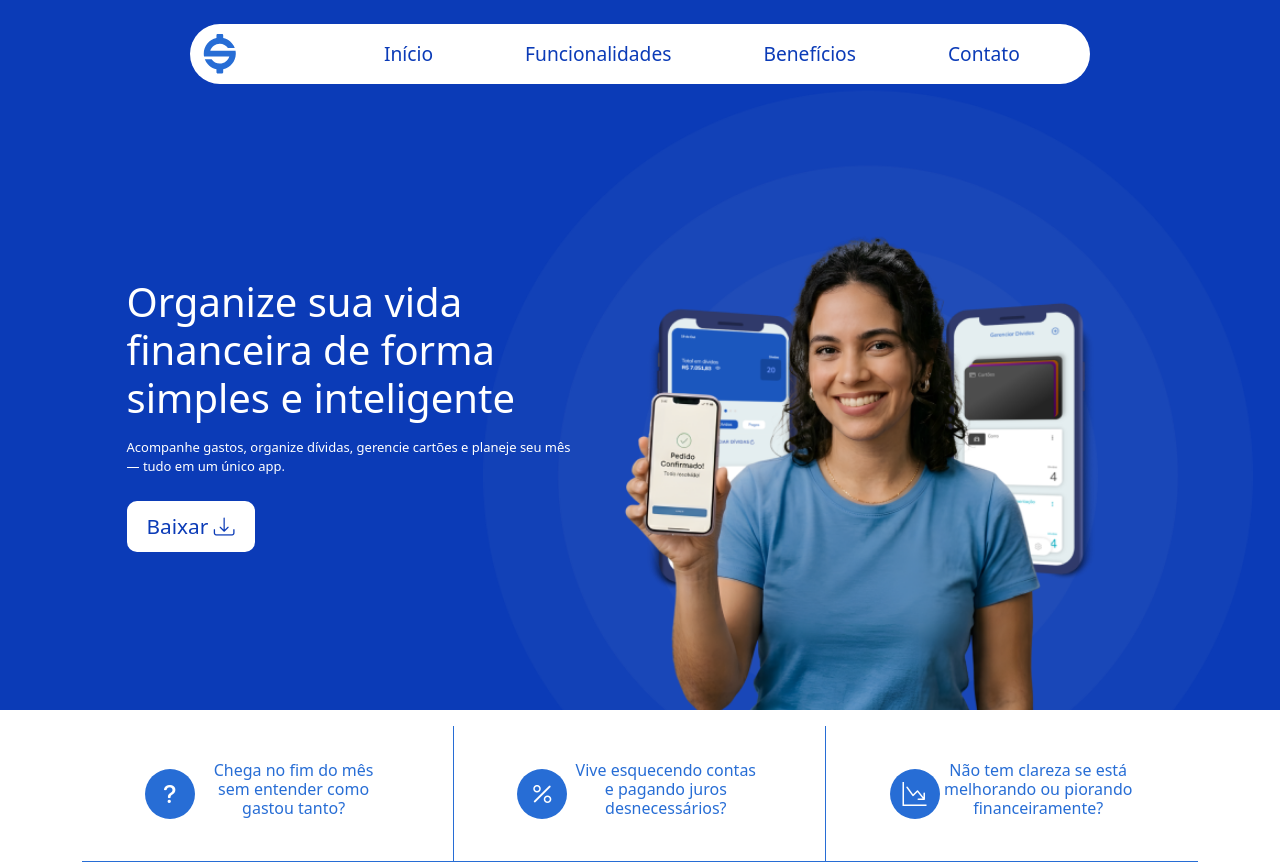
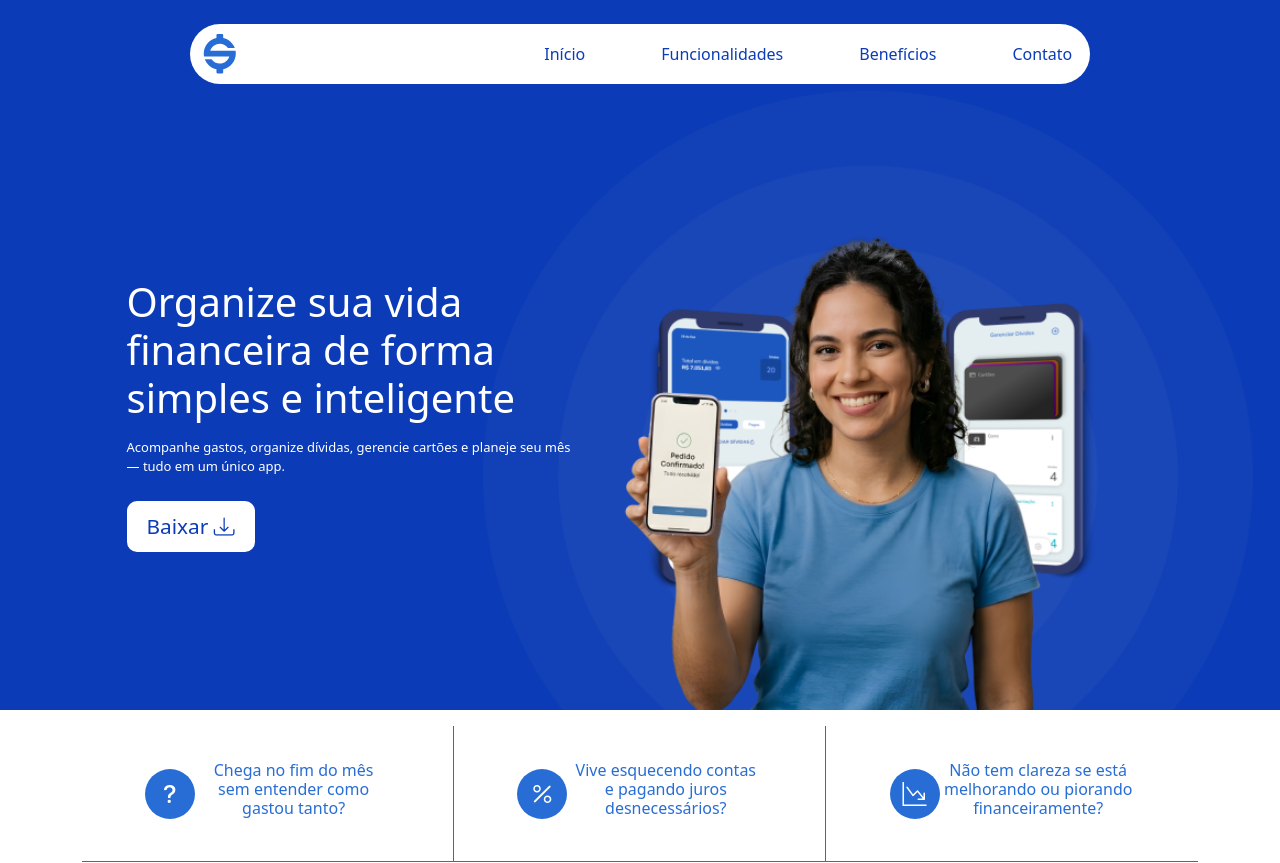
Before and after one commit to ViniciusKLima/ControleFinanceiro-WEB, a React (Vite) app: page / in a window 1280 px wide. Shown: the top 863 px of the page. Built offline with nearby package versions, Linux system fonts and the light colour scheme.

Commit message:
Ajustes animação header

```diff
--- a/src/Components/header/header.css
+++ b/src/Components/header/header.css
@@ -6,14 +6,14 @@
   width: 80%;
   max-width: 900px;
   background: white;
-  padding: 0 0 0 10px;
+  padding: 10px 0px 10px 10px;
   border-radius: 100px;
   z-index: 999;
   transition: background-color 0.5s ease-out;
   overflow: hidden;
 
   .logo {
-    margin: 10px 0;
+    margin: 0;
 
     path {
       fill: var(--azul-principal);
@@ -22,29 +22,48 @@
   }
 
   nav {
-    font-size: 1.2rem;
-    width: 80%;
+    overflow: hidden;
 
     ul {
-      gap: 80px !important;
-      transition: gap 1s ease;
+      padding-right: 10px;
+      transition: all 1s ease;
+      transform: translateX(170px);
+    }
+
+    .nav-item {
+      margin-right: 5vw;
+      transition: all 1.2s ease-in-out;
+    }
+
+    .nav-item:last-child {
+      margin: 0;
     }
 
     .btn-nav {
       background: none;
       border: none;
       color: var(--bg-principal);
-      transition: color 0.5s ease;
+      transition: all 0.5s ease;
     }
     .btn-download {
       border: none;
-      border-radius: 0px;
-      font-size: 0;
+      border-radius: 40px;
+      font-size: 1rem;
       background-color: var(--bg-secundario);
       color: var(--azul-principal);
-      width: 150px;
-      transition: all 3s ease;
+      padding: 0 20px;
+      height: 40px;
     }
+  }
+
+  .btn-menu {
+    background: none;
+    border: none;
+    padding: 0 10px 0 0;
+
+    color: var(--azul-principal);
+    max-height: 40px;
+    font-size: 3rem;
   }
 }
 
@@ -55,25 +74,20 @@
     fill: white !important;
   }
   nav {
-    gap: 10px;
+    ul {
+      transform: translateX(0);
+    }
 
-    ul {
-      margin-right: 15px !important;
-      gap: 35px !important;
+    .nav-item {
+      margin-right: 3vw;
     }
 
     .btn-nav {
-      background: none;
-      border: none;
       color: white;
     }
-    .btn-download {
-      border: none;
-      border-radius: 40px;
-      font-size: 1.2rem;
-      background-color: var(--bg-secundario);
-      color: var(--azul-principal);
-      padding: 12px 25px;
-    }
+  }
+
+  .btn-menu{
+    color: white;
   }
 }
--- a/src/Components/header/header.jsx
+++ b/src/Components/header/header.jsx
@@ -35,20 +35,14 @@ function Header() {
           fill="none"
           xmlns="http://www.w3.org/2000/svg"
         >
-          <path
-            d="M24.1211 0C25.0223 2.0197e-05 25.7528 0.730638 25.7529 1.63184V5.29688C32.7848 6.82846 38.5144 11.8471 41.04 18.4502H31.9941C29.6101 15.0657 25.6714 12.8545 21.2168 12.8545C15.2802 12.8547 10.2622 16.7825 8.61621 22.1807H42.084C42.3125 23.4282 42.4336 24.7138 42.4336 26.0273L42.4268 26.5752C42.1751 36.5021 35.1048 44.7331 25.7246 46.7627V50.5977C25.7244 51.4988 24.9939 52.2304 24.0928 52.2305H18.4395C17.5387 52.2305 16.8079 51.4993 16.8076 50.5986V46.7842C9.67673 45.2767 3.86699 40.1884 1.34961 33.4883H10.3604C12.7356 36.938 16.7118 39.2001 21.2168 39.2002C27.1964 39.2002 32.2448 35.2163 33.8535 29.7578H0.328125C0.144244 28.7211 0.0342857 27.6581 0.00683594 26.5752L0 26.0273C0.000182869 15.8219 7.20636 7.3001 16.8076 5.27051V1.63184C16.8078 0.730625 17.5392 0 18.4404 0H24.1211ZM24.0928 51.4141L24.1758 51.4102C24.1821 51.4095 24.1881 51.407 24.1943 51.4062C24.161 51.4104 24.1272 51.4141 24.0928 51.4141ZM18.4404 0.816406H24.1211V0.81543H18.4404V0.816406Z"
-          />
+          <path d="M24.1211 0C25.0223 2.0197e-05 25.7528 0.730638 25.7529 1.63184V5.29688C32.7848 6.82846 38.5144 11.8471 41.04 18.4502H31.9941C29.6101 15.0657 25.6714 12.8545 21.2168 12.8545C15.2802 12.8547 10.2622 16.7825 8.61621 22.1807H42.084C42.3125 23.4282 42.4336 24.7138 42.4336 26.0273L42.4268 26.5752C42.1751 36.5021 35.1048 44.7331 25.7246 46.7627V50.5977C25.7244 51.4988 24.9939 52.2304 24.0928 52.2305H18.4395C17.5387 52.2305 16.8079 51.4993 16.8076 50.5986V46.7842C9.67673 45.2767 3.86699 40.1884 1.34961 33.4883H10.3604C12.7356 36.938 16.7118 39.2001 21.2168 39.2002C27.1964 39.2002 32.2448 35.2163 33.8535 29.7578H0.328125C0.144244 28.7211 0.0342857 27.6581 0.00683594 26.5752L0 26.0273C0.000182869 15.8219 7.20636 7.3001 16.8076 5.27051V1.63184C16.8078 0.730625 17.5392 0 18.4404 0H24.1211ZM24.0928 51.4141L24.1758 51.4102C24.1821 51.4095 24.1881 51.407 24.1943 51.4062C24.161 51.4104 24.1272 51.4141 24.0928 51.4141ZM18.4404 0.816406H24.1211V0.81543H18.4404V0.816406Z" />
         </svg>
       </div>
-      <nav
-        className={`d-none d-lg-flex align-items-center justify-content-between`}
-      >
-        <ul
-          className={`d-flex flex-row justify-content-center align-items-center gap-4 list-unstyled m-0`}
-        >
+      <nav className={`d-flex  justify-content-end`}>
+        <ul className={`d-flex align-items-center list-unstyled  m-0`}>
           <li className="nav-item">
             <button
-              className="btn-nav"
+              className="btn-nav d-none d-lg-flex "
               onClick={() => scrollToSection("inicio")}
             >
               Início
@@ -56,7 +50,7 @@ function Header() {
           </li>
           <li className="nav-item">
             <button
-              className="btn-nav"
+              className="btn-nav d-none d-lg-flex "
               onClick={() => scrollToSection("funcionalidades")}
             >
               Funcionalidades
@@ -64,7 +58,7 @@ function Header() {
           </li>
           <li className="nav-item">
             <button
-              className="btn-nav"
+              className="btn-nav d-none d-lg-flex "
               onClick={() => scrollToSection("beneficios")}
             >
               Benefícios
@@ -72,23 +66,24 @@ function Header() {
           </li>
           <li className="nav-item">
             <button
-              className="btn-nav"
+              className="btn-nav d-none d-lg-flex "
               onClick={() => scrollToSection("contato")}
             >
               Contato
             </button>
           </li>
           <li className="nav-item">
-            {ativa && (
             <button
               className="btn-download"
               onClick={() => scrollToSection("download")}
             >
               Baixar <i className="bi bi-download"></i>
             </button>
-            )}
           </li>
         </ul>
+        <button className="btn-menu d-lg-none d-flex align-items-center" onClick={""}>
+          <i class="bi bi-list"></i>
+        </button>
       </nav>
     </header>
   );
```
Lines whose indentation alone changed are shown as unchanged.
